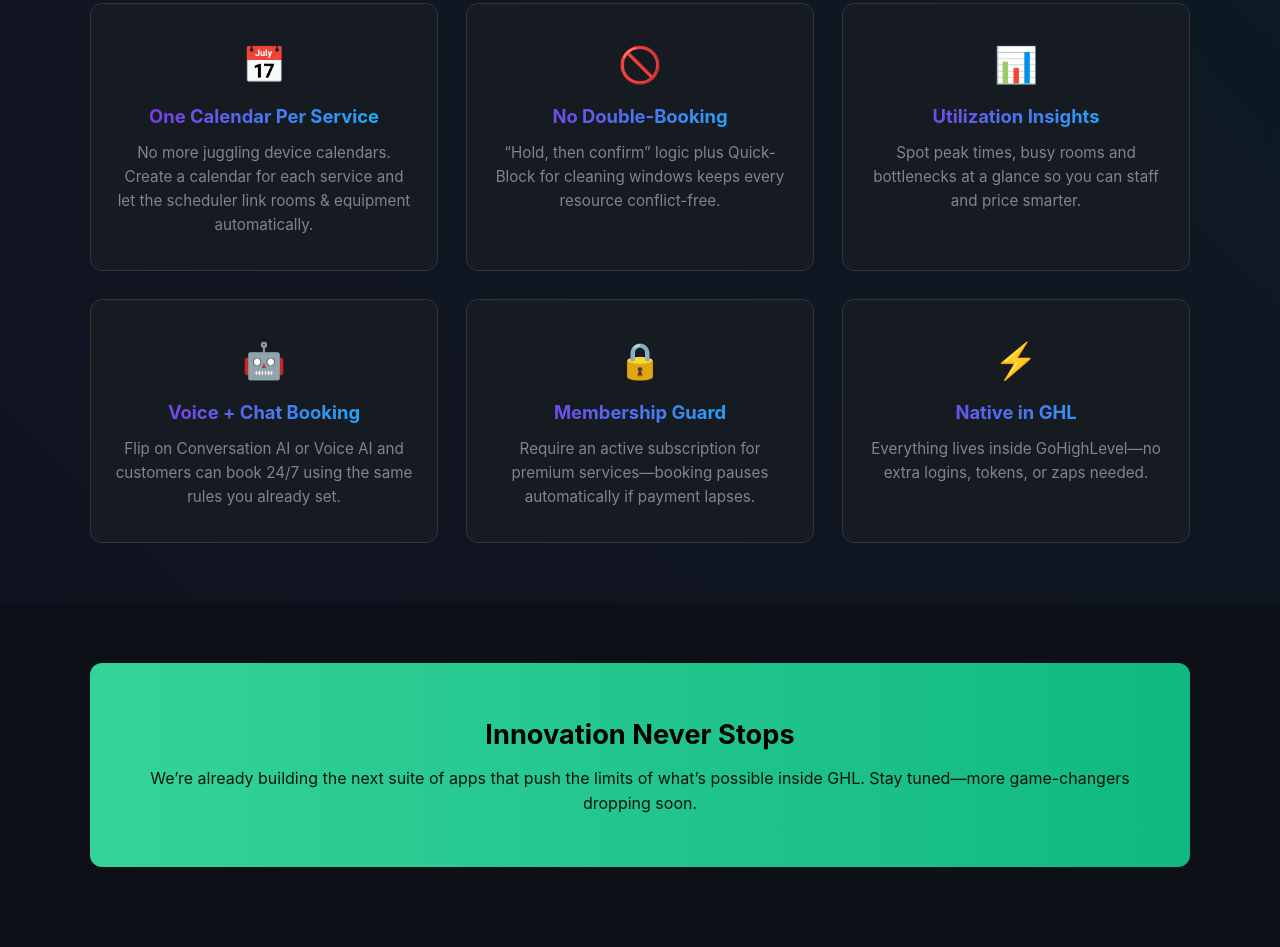
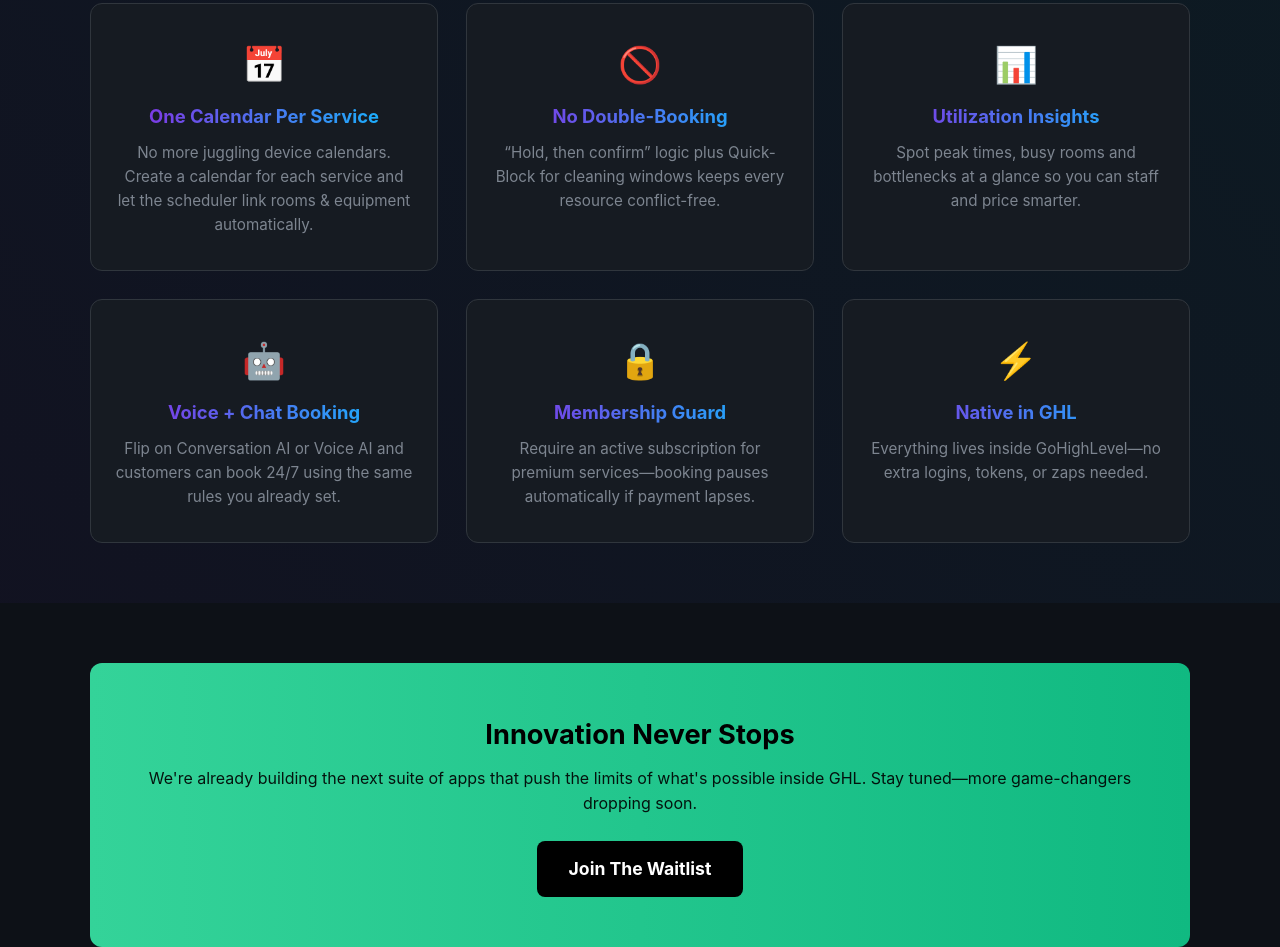
Before and after one commit to whitbeckrental-spec/ai-scheduler-download, a plain HTML site: page V3-ThankyouPage-Kimi-index.html in a window 1280 px wide. Shown: the part 444-1391 px from the top of the page. Before the commit the page ends 1311 px from the top, so only its background shows below. Drawn offline with Linux system fonts and the light colour scheme.

Commit message:
Update and rename V3-ThankyouPage-Kimi-index.html.html to V3-ThankyouPage-Kimi-index.html

```diff
--- a/V3-ThankyouPage-Kimi-index.html.html
+++ b/V3-ThankyouPage-Kimi-index.html
@@ -99,8 +99,10 @@
   <section class="container">
     <div class="future">
       <h2>Innovation Never Stops</h2>
-      <p>We’re already building the next suite of apps that push the limits of what’s possible inside GHL. Stay tuned—more game-changers dropping soon.</p>
+      <p>We're already building the next suite of apps that push the limits of what's possible inside GHL. Stay tuned—more game-changers dropping soon.</p>
+      <a href="REPLACE_WITH_YOUR_FORM_URL" style="display:inline-block;margin-top:24px;background:#000;color:#fff;padding:14px 32px;border-radius:8px;font-weight:700;font-size:1.1rem;text-decoration:none;">Join The Waitlist</a>
     </div>
   </section>
 </body>
+
 </html>
```
